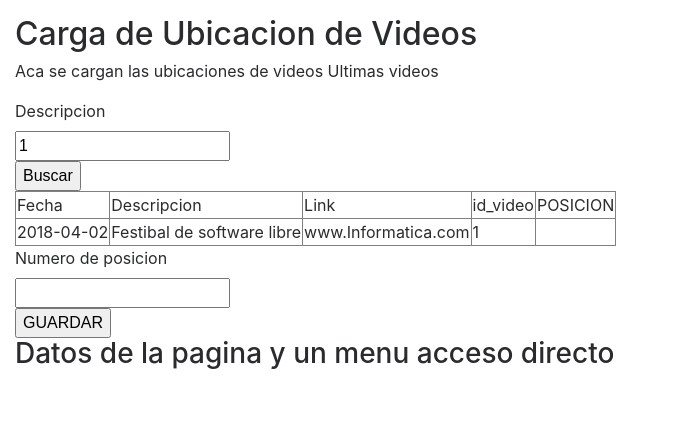
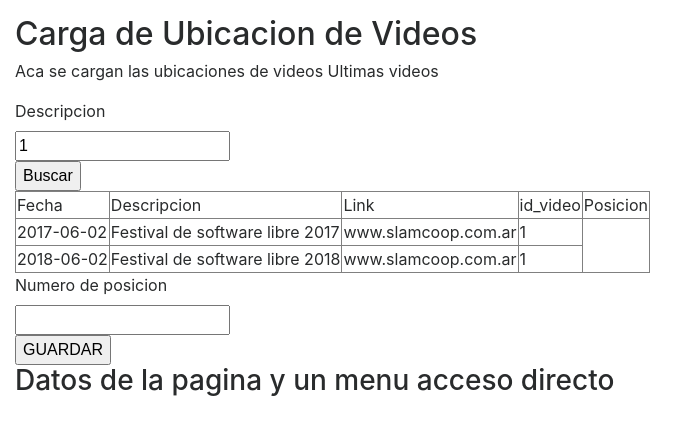
Before and after one commit to lriccombene/portal_noticias, a PHP site: page /form_ultimoVideo.php?titulo=1 in a window 1280 px wide. Shown: the part 151-586 px from the top of the page, without its empty margins (0-698 px from the left). Run offline with PHP 8.4, Linux system fonts and the light colour scheme; some libraries are stand-ins or nearby versions.

Commit message:
Ya buscan ultmima Noticia y Ultimos videos

```diff
--- a/clases/video.php
+++ b/clases/video.php
@@ -1,12 +1,26 @@
 <?php
+
     namespace app\clases;
 
     class video{
 
         public $id_video;
         public $descripcion ;
-        public $link ;
-        public $fecha ;
+        public $link;
+        public $fecha;
+        private static $lista_videos = [
+            [   id_video=>"1",
+                descripcion =>"Festival de software libre 2017",
+                link =>"www.slamcoop.com.ar",
+                fecha =>"2017-06-02"
+            ],
+            [
+                id_video=>"1",
+                descripcion =>"Festival de software libre 2018",
+                link =>"www.slamcoop.com.ar",
+                fecha =>"2018-06-02"
+            ]
+        ];
 
         /*public function __construct($descripcion,$link,$fecha) {
             $this->descripcion = $descripcion;
@@ -14,12 +28,12 @@
             $this->fecha = $fecha;
         }*/
         public function __construct() {}
-        public function get_video()
+
+        public static function get_videos():array
         {
-            $lista_noticias = ["2018-04-02","Festibal de software libre","www.Informatica.com",1];
-                           //["2018-04-02","Festibal de software libre","Informatica","Pagina12",1]];
-            return $lista_noticias;
+            return self::$lista_videos;
         }
+
 
     }
 ?>
--- a/form_ultimoVideo.php
+++ b/form_ultimoVideo.php
@@ -2,11 +2,8 @@
     require_once 'header.php';
     require_once 'clases/video.php';
 
-?>
-<?php
- //require_once "./clases/noticia.php" ;
 	$obj_video = new app\clases\video; //
-	//namespace es app/clases
+
 
 ?>
 
@@ -20,7 +17,7 @@
 		<div>
 			<input id="descripcion" name="descripcion" type="text" maxlength="255" value="<?php echo $_GET["titulo"];?>">
 		</div>
-    <input id="btn_buscar" type="submit" name="submit" value="Buscar">
+    <input id="btn_buscar" type="submit" name="btn_buscar" value="Buscar">
 </form>
 <div>
     <table border="1">
@@ -29,19 +26,21 @@
             <td>Descripcion</td>
             <td>Link</td>
             <td>id_video</td>
-            <td>POSICION</td>
+            <td>Posicion</td>
         </tr>
-          <?php
-                echo"<tr>";
-          ?>
-         <?php
-                foreach ($obj_video->get_video() as $value) {
+ <?php
+                foreach ($obj_video::get_videos() as $value) {
+                    if(!(array_key_exists('btn_buscar', $_GET)) ||
+                        isset($_GET["descripcion"]) && $_GET["descripcion"]==$value["descripcion"]){
+                    echo "<tr><td>{$value["fecha"]}</td>
+                             <td>{$value["descripcion"]}</td>
+                             <td>{$value["link"]}</td>
+                             <td>{$value["id_video"]}</td>
 
-                    echo"<td>$value </td>";
+                        </tr>";
                 }
-         ?>
-         <?php
-                echo"</tr>";
+
+                }
          ?>
     </table>
 </div>
```
Also changed, not shown: form_noticia.php (+0 -29 lines), form_ultimaNoticia.php (+5 -6 lines).
